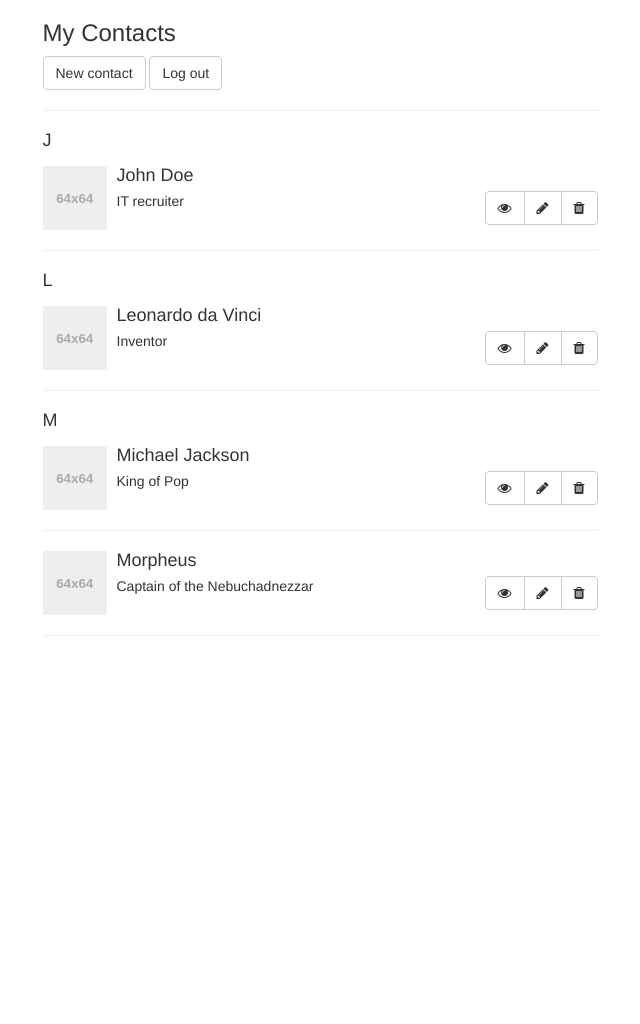
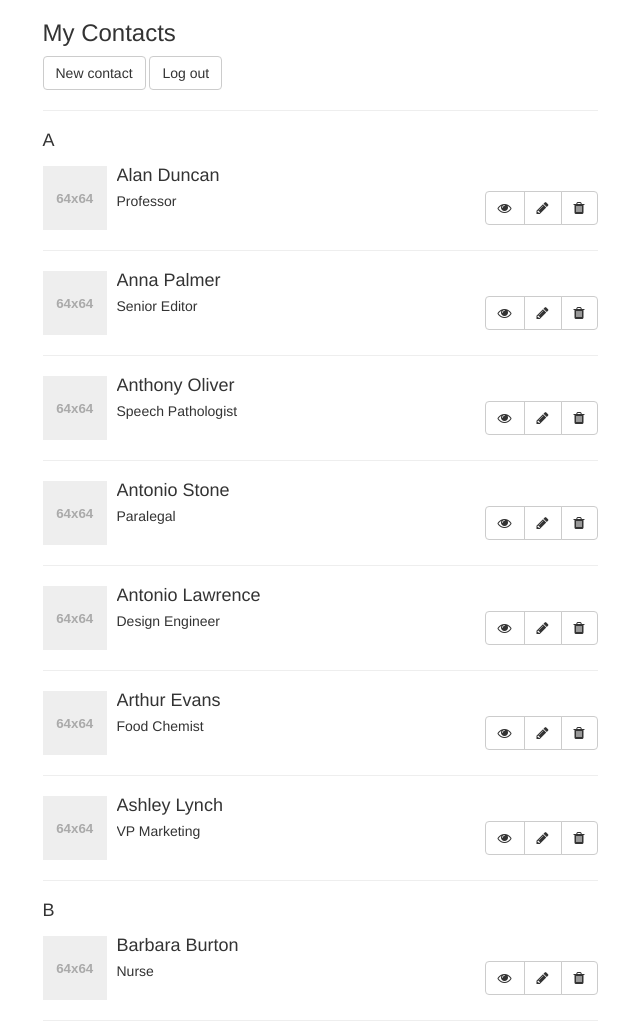
Before and after one commit to sneckivan/AEB1011Exercises, a plain HTML site: page contacts.html in a window 1280 px wide. Shown: the top 1024 px of the page, without its empty margins (320-960 px from the left). Before the commit the page ends 800 px from the top, so only its background shows below. Drawn offline with Linux system fonts and the light colour scheme.

Commit message:
Added dynamic load of contacts

```diff
--- a/contacts.html
+++ b/contacts.html
@@ -30,7 +30,7 @@
                 <a href="#" class="btn btn-default">Log out</a>
                 <hr>
                 <ul class="media-list" id="contactsContainer">
-                    <li><h4>J</h4></li>
+                    <!--li><h4>J</h4></li>
                     <li class="media">
                         <div class="media-left">
                           <a href="#">
@@ -100,7 +100,7 @@
                             </div>
                         </div>
                       </li>
-                    <hr>
+                    <hr-->
                 </ul>
             </div>
         </div>
--- a/js/main.js
+++ b/js/main.js
@@ -1,6 +1,45 @@
 (function(window, $) {
+    var alphabet = "ABCDEFGHIJKLMNOPQRSTUVWXYZ";
+    var headerTemplate = "<li><h4>__LETTER__</h4></li>";
+    var contactTemplate = "<li class='media'><div class='media-left'><a href='#'><img class='media-object' src='holder.js/64x64' /></a></div><div class='media-body'><h4 class='media-heading'>__NAME__</h4>__TITLE__<div class='btn-group pull-right' role='group'><a href='#' class='btn btn-default'><span class='fa fa-eye'></span></a><a href='#' class='btn btn-default'><span class='fa fa-pencil'></span></a><a href='#' class='btn btn-default'><span class='fa fa-trash'></span></a></div></div></li><hr>";
 
-    //Put your app code here
-    console.log("Hello World");
+    $.get("mocks/MOCK_DATA.json")
+        .done(function(data) {
+            //Limit data returned
+            data.splice(0, 900);
+
+            //Sort data alphabetically by firstname
+            data.sort(function(a, b) {
+                var x = a.firstname;
+                var y = b.firstname;
+                if (x < y) {return -1;}
+                if (x > y) {return 1;}
+                return 0;
+            });
+
+            //Get first letter to start
+            var idx = alphabet.indexOf(data[0].firstname.charAt(0));
+            var letter = alphabet.charAt(idx);
+
+            //Append first letter header
+            $("ul#contactsContainer").append(headerTemplate.replace("__LETTER__", letter));
+
+            //Traverse contact data
+            data.forEach(function(item) {
+                var nameLetter = item.firstname.charAt(0);
+                //If name letter and header letter are not equal must forward idx to next letter
+                if (nameLetter !== letter) {
+                    while(nameLetter !== letter) {
+                        idx++;
+                        letter = alphabet.charAt(idx);
+                    }
+
+                    //Append letter header
+                    $("ul#contactsContainer").append(headerTemplate.replace("__LETTER__", letter));
+                }
+                //Append contact entry
+                $("ul#contactsContainer").append(contactTemplate.replace("__NAME__", item.firstname+" "+item.lastname).replace("__TITLE__", item.jobTitle));
+            });
+        });
 
 })(window, $)
```
